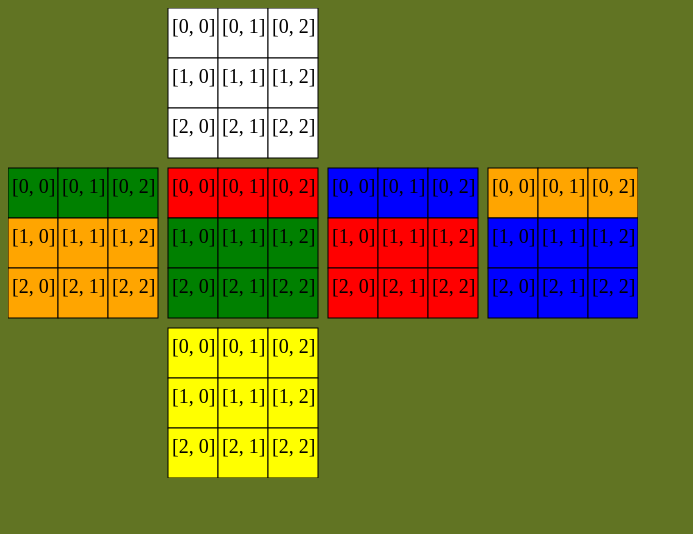
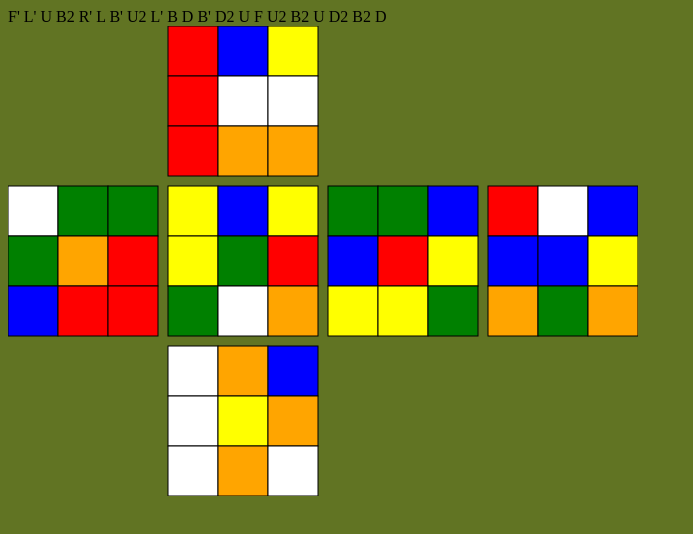
Before and after one commit to juniorencode/scramble, a plain HTML site: page index.html in a window 1280 px wide. Shown: the whole page, without its empty margins (0-693 px from the left). Drawn offline with Linux system fonts and the light colour scheme.

Commit message:
yasta :3

```diff
--- a/func.js
+++ b/func.js
@@ -23,14 +23,14 @@ const print = () => {
           size
         );
 
-        ctx.fillStyle = 'black';
+        // ctx.fillStyle = 'black';
 
-        ctx.font = '20px serif';
-        ctx.fillText(
-          `[${i}, ${j}]`,
-          cube[attr].x + 4 + j * size,
-          cube[attr].y + 25 + i * size
-        );
+        // ctx.font = '20px serif';
+        // ctx.fillText(
+        //   `[${cube[attr].content[i][j].y}, ${cube[attr].content[i][j].x}]`,
+        //   cube[attr].x + 4 + j * size,
+        //   cube[attr].y + 25 + i * size
+        // );
       }
     }
   }
@@ -190,26 +190,26 @@ const moveF = type => {
     cube.face3.content = matrix;
 
     matrix = [
-      cube.face1.content[0][2],
-      cube.face1.content[1][2],
+      cube.face1.content[2][0],
+      cube.face1.content[2][1],
       cube.face1.content[2][2]
     ];
 
-    cube.face1.content[0][2] = cube.face5.content[2][0];
-    cube.face1.content[1][2] = cube.face5.content[1][0];
-    cube.face1.content[2][2] = cube.face5.content[0][0];
+    cube.face1.content[2][0] = cube.face4.content[0][0];
+    cube.face1.content[2][1] = cube.face4.content[1][0];
+    cube.face1.content[2][2] = cube.face4.content[2][0];
 
-    cube.face5.content[2][0] = cube.face6.content[2][2];
-    cube.face5.content[1][0] = cube.face6.content[1][2];
-    cube.face5.content[0][0] = cube.face6.content[0][2];
+    cube.face4.content[2][0] = cube.face6.content[0][0];
+    cube.face4.content[1][0] = cube.face6.content[0][1];
+    cube.face4.content[0][0] = cube.face6.content[0][2];
 
-    cube.face6.content[2][2] = cube.face3.content[2][2];
-    cube.face6.content[1][2] = cube.face3.content[1][2];
-    cube.face6.content[0][2] = cube.face3.content[0][2];
+    cube.face6.content[0][0] = cube.face2.content[0][2];
+    cube.face6.content[0][1] = cube.face2.content[1][2];
+    cube.face6.content[0][2] = cube.face2.content[2][2];
 
-    cube.face3.content[2][2] = matrix[2];
-    cube.face3.content[1][2] = matrix[1];
-    cube.face3.content[0][2] = matrix[0];
+    cube.face2.content[2][2] = matrix[0];
+    cube.face2.content[1][2] = matrix[1];
+    cube.face2.content[0][2] = matrix[2];
   }
 };
 
@@ -351,3 +351,110 @@ const moveD = type => {
     cube.face4.content[2] = matrix;
   }
 };
+
+const alter = [
+  'U',
+  "U'",
+  'U2',
+  'L',
+  "L'",
+  'L2',
+  'F',
+  "F'",
+  'F2',
+  'R',
+  "R'",
+  'R2',
+  'B',
+  "B'",
+  'B2',
+  'D',
+  "D'",
+  'D2'
+];
+const generator = () => {
+  let results = [];
+  let aux = '';
+  while (results.length <= 20) {
+    let random = Math.floor(Math.random() * 18);
+    let aux1 = new RegExp(
+      alter[random].length > 1 ? alter[random][0] : alter[random]
+    );
+
+    if (!aux1.test(aux)) {
+      results.push(alter[random]);
+      aux = alter[random];
+    }
+  }
+  divScramble.innerText = results.join(' ');
+  return results;
+};
+
+const scrambleCube = () => {
+  scramble.map(elem => {
+    switch (elem) {
+      case 'U':
+        moveU(1);
+        break;
+      case "U'":
+        moveU(2);
+        break;
+      case 'L':
+        moveL(1);
+        break;
+      case "L'":
+        moveL(2);
+        break;
+      case 'F':
+        moveF(1);
+        break;
+      case "F'":
+        moveF(2);
+        break;
+      case 'R':
+        moveR(1);
+        break;
+      case "R'":
+        moveR(2);
+        break;
+      case 'B':
+        moveB(1);
+        break;
+      case "B'":
+        moveB(2);
+        break;
+      case 'D':
+        moveD(1);
+        break;
+      case "D'":
+        moveD(2);
+        break;
+      case 'U2':
+        moveU(1);
+        moveU(1);
+        break;
+      case 'L2':
+        moveL(1);
+        moveL(1);
+        break;
+      case 'F2':
+        moveF(1);
+        moveF(1);
+        break;
+      case 'R2':
+        moveR(1);
+        moveR(1);
+        break;
+      case 'B2':
+        moveB(1);
+        moveB(1);
+        break;
+      case 'D2':
+        moveD(1);
+        moveD(1);
+        break;
+      default:
+        break;
+    }
+  });
+};
--- a/index.html
+++ b/index.html
@@ -8,7 +8,9 @@
     <link rel="stylesheet" href="./style.css" />
   </head>
   <body>
+    <div id="scramble"></div>
     <canvas></canvas>
+    <div id="chronometer"></div>
     <script src="./cube.js"></script>
     <script src="./func.js"></script>
     <script src="./main.js"></script>
--- a/main.js
+++ b/main.js
@@ -1,93 +1,53 @@
 // F' L2 U2 L' B2 L2 B' U F R F2 D2 R L' D2 F2 L B2 D2 F2
-const scramble = [
-  // "F'",
-  // 'L2',
-  // 'U2',
-  // "L'",
-  // 'B2',
-  // 'L2',
-  // "B'",
-  // 'U',
-  // 'F',
-  // 'R',
-  // 'F2',
-  // 'D2',
-  // 'R',
-  // "L'",
-  // 'D2',
-  // 'F2',
-  // 'L',
-  // 'B2',
-  // 'D2',
-  // 'F2'
-  'U'
+const divScramble = document.querySelector('#scramble');
+let scramble = [
+  "F'",
+  'L2',
+  'U2',
+  "L'",
+  'B2',
+  'L2',
+  "B'",
+  'U',
+  'F',
+  'R',
+  'F2',
+  'D2',
+  'R',
+  "L'",
+  'D2',
+  'F2',
+  'L',
+  'B2',
+  'D2',
+  'F2'
 ];
-scramble.map(elem => {
-  let matrix = [];
-  switch (elem) {
-    case 'U':
-      moveU(1);
 
-      break;
-    case "U'":
-      moveU(2);
-      break;
-    case 'L':
-      moveL(1);
-      break;
-    case "L'":
-      moveL(2);
-      break;
-    case 'F':
-      moveF(1);
-      break;
-    case "F'":
-      moveF(2);
-      break;
-    case 'R':
-      moveR(1);
-      break;
-    case "R'":
-      moveR(2);
-      break;
-    case 'B':
-      moveB(1);
-      break;
-    case "B'":
-      moveB(2);
-      break;
-    case 'D':
-      moveD(1);
-      break;
-    case "D'":
-      moveD(2);
-      break;
-    case 'U2':
-      moveU(1);
-      moveU(1);
-      break;
-    case 'L2':
-      moveL(1);
-      moveL(1);
-      break;
-    case 'F2':
-      moveF(1);
-      moveF(1);
-      break;
-    case 'R2':
-      moveR(1);
-      moveR(1);
-      break;
-    case 'B2':
-      moveB(1);
-      moveB(1);
-      break;
-    case 'D2':
-      moveD(1);
-      moveD(1);
-      break;
-    default:
-      break;
+const divChronometer = document.querySelector('#chronometer');
+let start = null;
+let interval = null;
+
+document.addEventListener('keydown', e => {
+  if (e.code === 'Space') {
+    if (interval !== null) {
+      clearInterval(interval);
+      interval = null;
+      scramble = generator();
+      scrambleCube();
+      print();
+    } else {
+      start = new Date().getTime();
+      interval = setInterval(() => {
+        let current = new Date().getTime();
+        let seconds = Math.floor((current - start) / 1000);
+        let restMilliseconds = (current - start) % 1000;
+        divChronometer.innerText = `${seconds}.${restMilliseconds}`;
+      }, 10);
+    }
   }
 });
+
+scramble = generator();
+scrambleCube();
+
 print();
```
